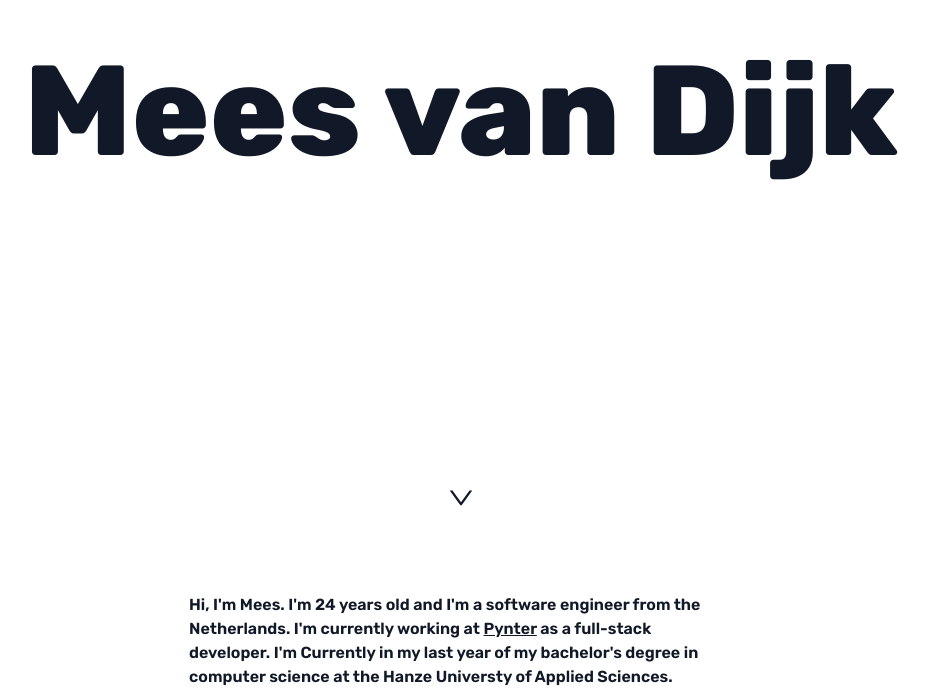
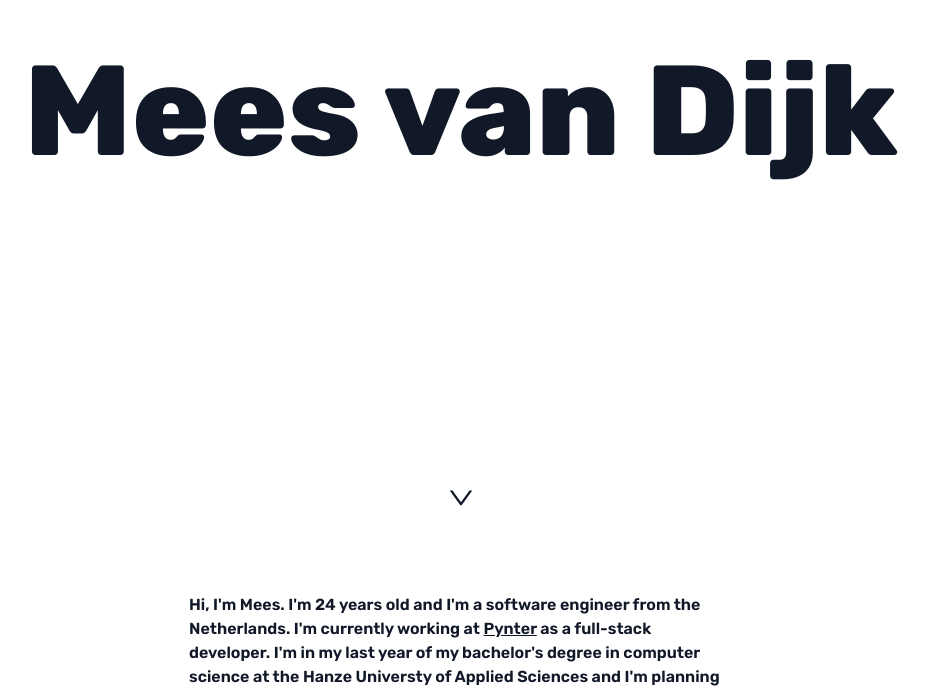
Before and after one commit to mees-/profile, a Next.js app: page / in a window 1280 px wide. Shown: the part 261-952 px from the top of the page, without its empty margins (179-1107 px from the left). Built offline with nearby package versions, Linux system fonts and the light colour scheme.

Commit message:
Polish text

```diff
--- a/src/app/page.tsx
+++ b/src/app/page.tsx
@@ -20,8 +20,8 @@ export default function Index() {
           <Link href="https://pyntersite.nl" className="underline">
             Pynter
           </Link>{" "}
-          as a full-stack developer. I&apos;m Currently in my last year of my bachelor&apos;s degree in computer science
-          at the Hanze Universty of Applied Sciences.
+          as a full-stack developer. I&apos;m in my last year of my bachelor&apos;s degree in computer science at the
+          Hanze Universty of Applied Sciences and I&apos;m planning to finish my degree in october 2023.
         </p>
         <p className="font-semibold">
           I have a lot of experience building web applications and have been doing it for 10 years. I&apos;m passionate
```
